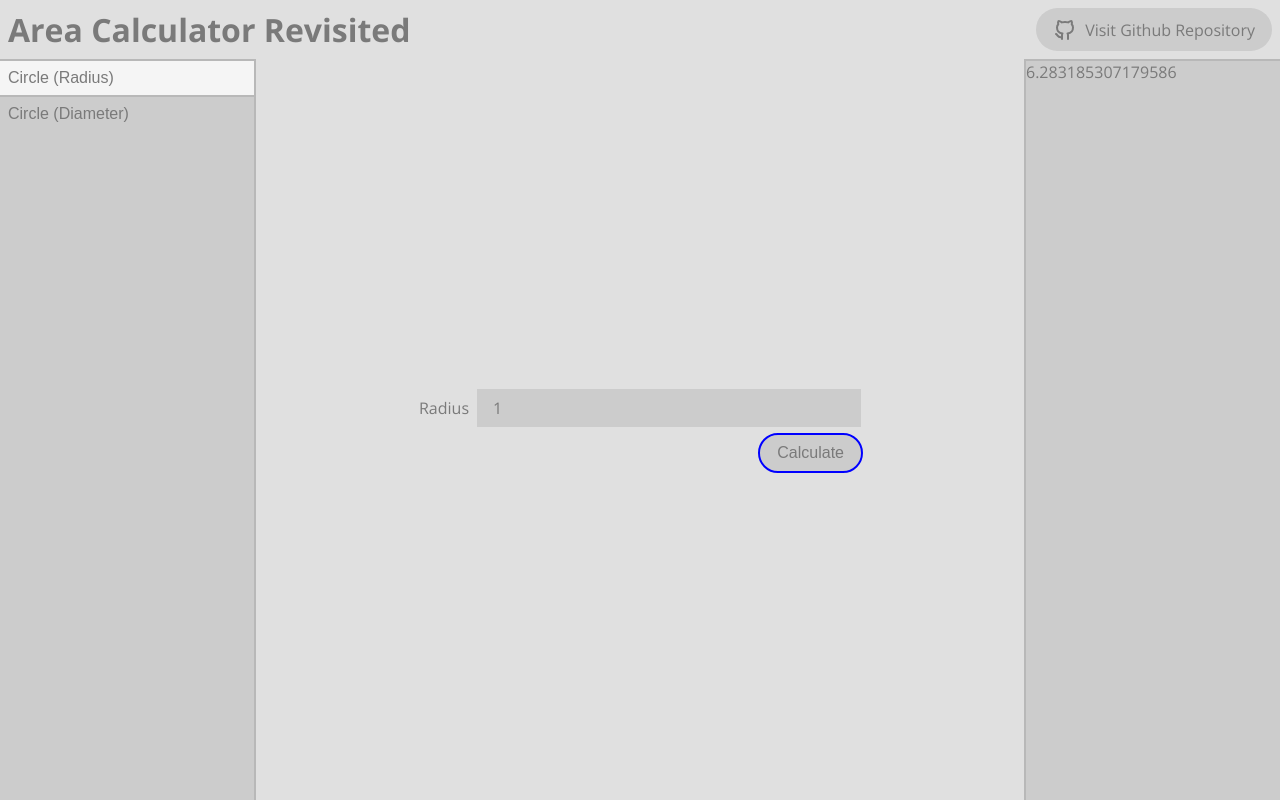
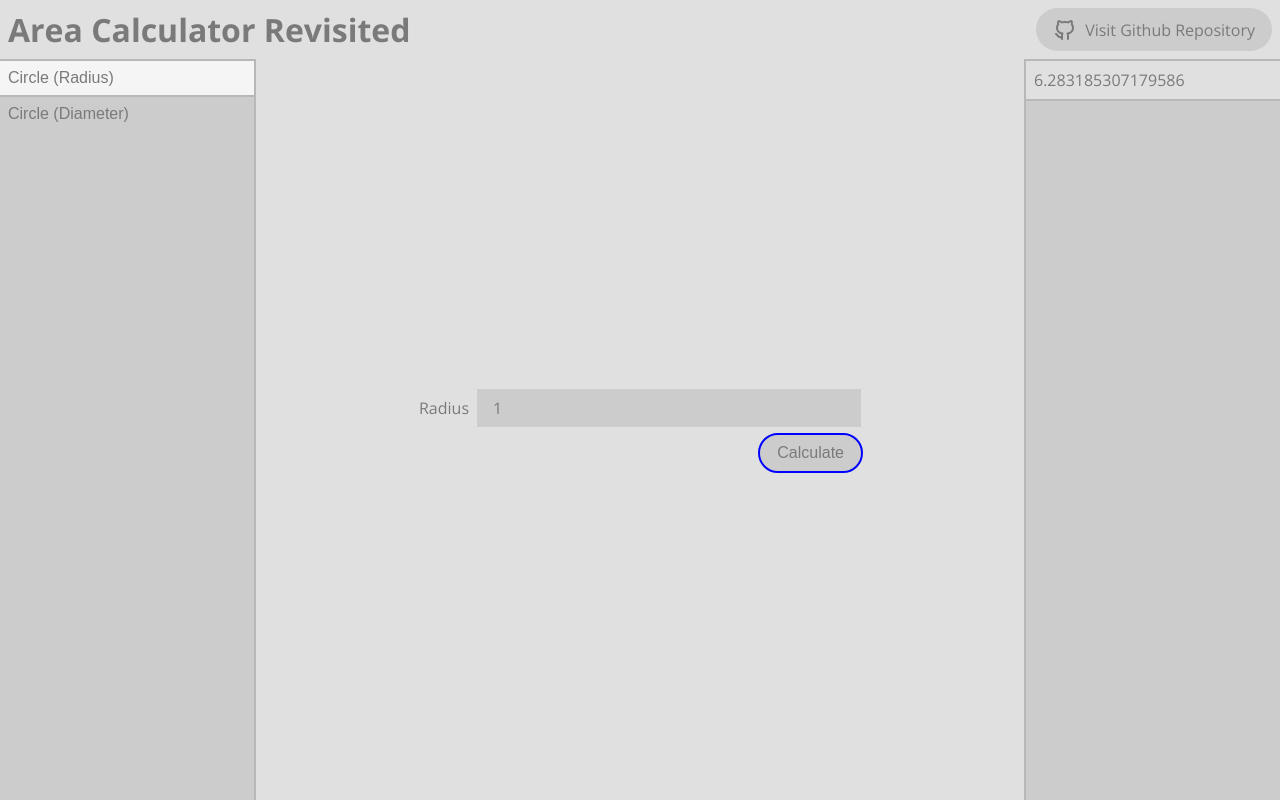
Before and after one commit to hildergill/area-calculator-revisited, a React (Vite) app: page / in a window 1280 px wide. Both pictures are taken after a click on the input "Calculate". Built offline with nearby package versions, Linux system fonts and the light colour scheme.

Commit message:
Backup commit

```diff
--- a/src/components/ResultBox.tsx
+++ b/src/components/ResultBox.tsx
@@ -1,3 +1,5 @@
+import ResultBoxStyles from "../styles/ResultBox.module.scss";
+
 type ResultBoxProps = {
 	area: number;
 };
@@ -6,7 +8,7 @@ const ResultBox = (props: ResultBoxProps) => {
 	const { area }: ResultBoxProps = props;
 
 	return (
-		<div>
+		<div className={ResultBoxStyles.resultBox}>
 			<p>{area}</p>
 		</div>
 	);
--- /dev/null
+++ b/src/styles/ResultBox.module.scss
@@ -0,0 +1,7 @@
+@use "./constants.scss";
+
+.resultBox {
+	padding: 0.5rem;
+	border-bottom: constants.$presets-border;
+	background-color: map-get(constants.$colors-background, "base");
+}
```
